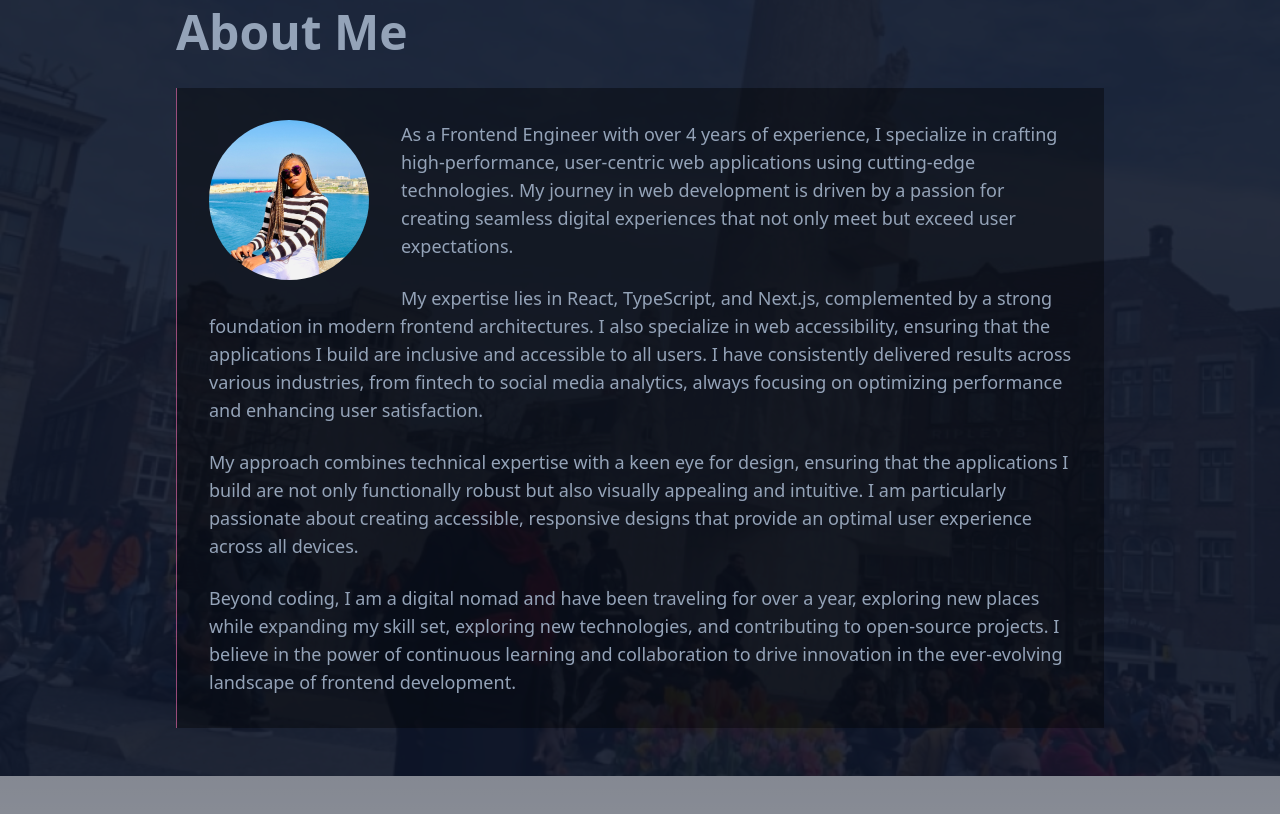
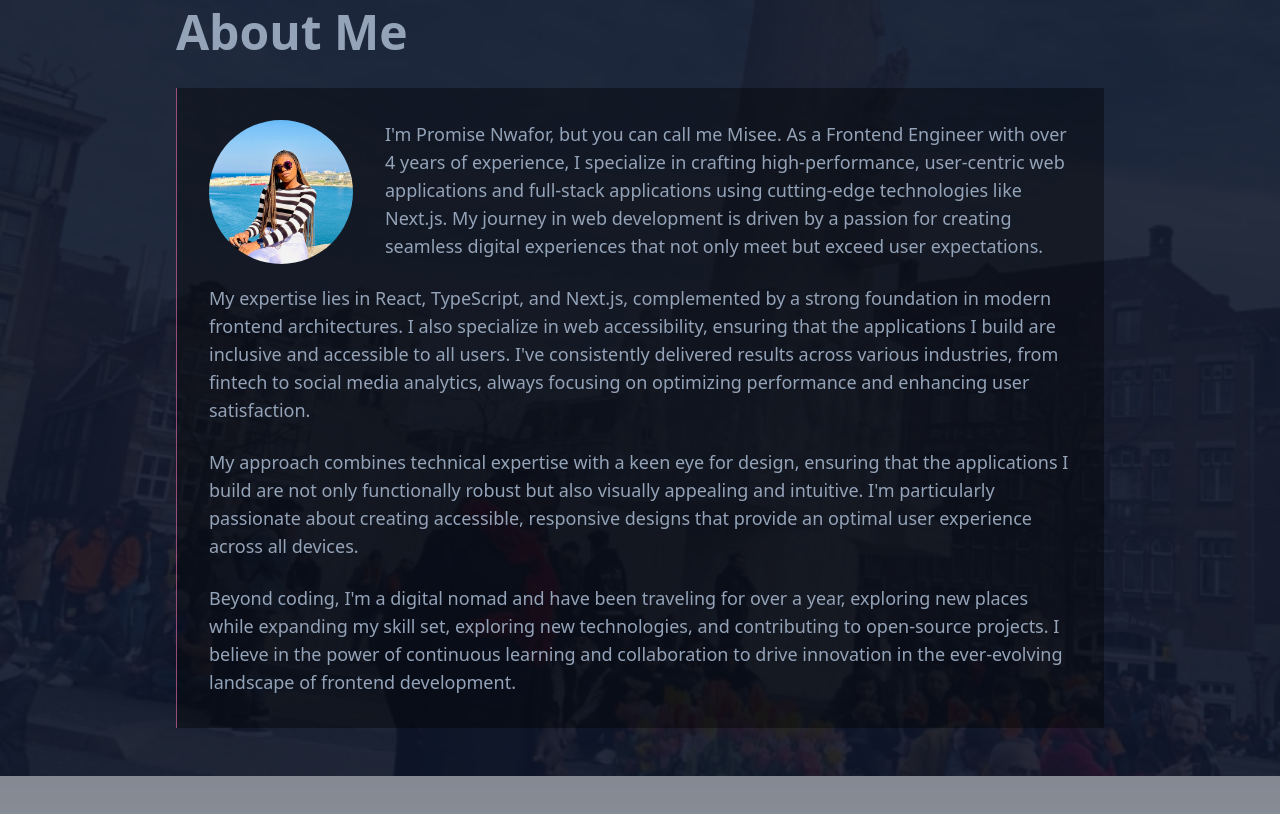
Before and after one commit to promiseNwafor/misee.pro, a Next.js app: page / in a window 1280 px wide. Shown: the part 840-1654 px from the top of the page. Built offline with nearby package versions, Linux system fonts and the light colour scheme.

Commit message:
update about texts

```diff
--- a/components/About.tsx
+++ b/components/About.tsx
@@ -1,3 +1,4 @@
+/* eslint-disable react/no-unescaped-entities */
 import { motion } from 'framer-motion'
 import Image from 'next/image'
 
@@ -18,7 +19,7 @@ export default function About() {
             <Image
               src="/photo.jpeg"
               alt="photo of me"
-              className="w-40 h-40 rounded-full object-cover m-auto md:float-left md:mr-8 mb-3"
+              className="w-36 h-36 rounded-full object-cover m-auto md:float-left md:mr-8 mb-3"
               width={500}
               height={500}
             />
@@ -28,9 +29,10 @@ export default function About() {
               whileInView={{ opacity: 1, y: 0 }}
               transition={{ duration: 0.5, delay: 0.2 }}
               viewport={{ once: true }}>
-              As a Frontend Engineer with over 4 years of experience, I specialize in crafting
-              high-performance, user-centric web applications using cutting-edge technologies. My
-              journey in web development is driven by a passion for creating seamless digital
+              I'm Promise Nwafor, but you can call me Misee. As a Frontend Engineer with over 4
+              years of experience, I specialize in crafting high-performance, user-centric web
+              applications and full-stack applications using cutting-edge technologies like Next.js.
+              My journey in web development is driven by a passion for creating seamless digital
               experiences that not only meet but exceed user expectations.
             </motion.p>
             <motion.p
@@ -41,10 +43,9 @@ export default function About() {
               viewport={{ once: true }}>
               My expertise lies in React, TypeScript, and Next.js, complemented by a strong
               foundation in modern frontend architectures. I also specialize in web accessibility,
-              ensuring that the applications I build are inclusive and accessible to all users. I
-              have consistently delivered results across various industries, from fintech to social
-              media analytics, always focusing on optimizing performance and enhancing user
-              satisfaction.
+              ensuring that the applications I build are inclusive and accessible to all users. I've
+              consistently delivered results across various industries, from fintech to social media
+              analytics, always focusing on optimizing performance and enhancing user satisfaction.
             </motion.p>
             <motion.p
               className="md:text-lg mb-2 md:mb-6 leading-relaxed"
@@ -54,7 +55,7 @@ export default function About() {
               viewport={{ once: true }}>
               My approach combines technical expertise with a keen eye for design, ensuring that the
               applications I build are not only functionally robust but also visually appealing and
-              intuitive. I am particularly passionate about creating accessible, responsive designs
+              intuitive. I'm particularly passionate about creating accessible, responsive designs
               that provide an optimal user experience across all devices.
             </motion.p>
             <motion.p
@@ -63,7 +64,7 @@ export default function About() {
               whileInView={{ opacity: 1, y: 0 }}
               transition={{ duration: 0.5, delay: 0.6 }}
               viewport={{ once: true }}>
-              Beyond coding, I am a digital nomad and have been traveling for over a year, exploring
+              Beyond coding, I'm a digital nomad and have been traveling for over a year, exploring
               new places while expanding my skill set, exploring new technologies, and contributing
               to open-source projects. I believe in the power of continuous learning and
               collaboration to drive innovation in the ever-evolving landscape of frontend
--- a/package.json
+++ b/package.json
@@ -9,15 +9,11 @@
     "lint": "next lint"
   },
   "dependencies": {
-    "@react-three/drei": "^9.109.5",
-    "@react-three/fiber": "^8.17.5",
     "framer-motion": "^11.3.27",
-    "gsap": "^3.12.5",
     "next": "14.2.5",
     "react": "^18.3.1",
     "react-dom": "^18.3.1",
-    "react-icons": "^5.3.0",
-    "three": "^0.167.1"
+    "react-icons": "^5.3.0"
   },
   "devDependencies": {
     "@types/node": "^20",
```
Also changed, not shown: 1 other file (tests, documents, lock files or other folders).
